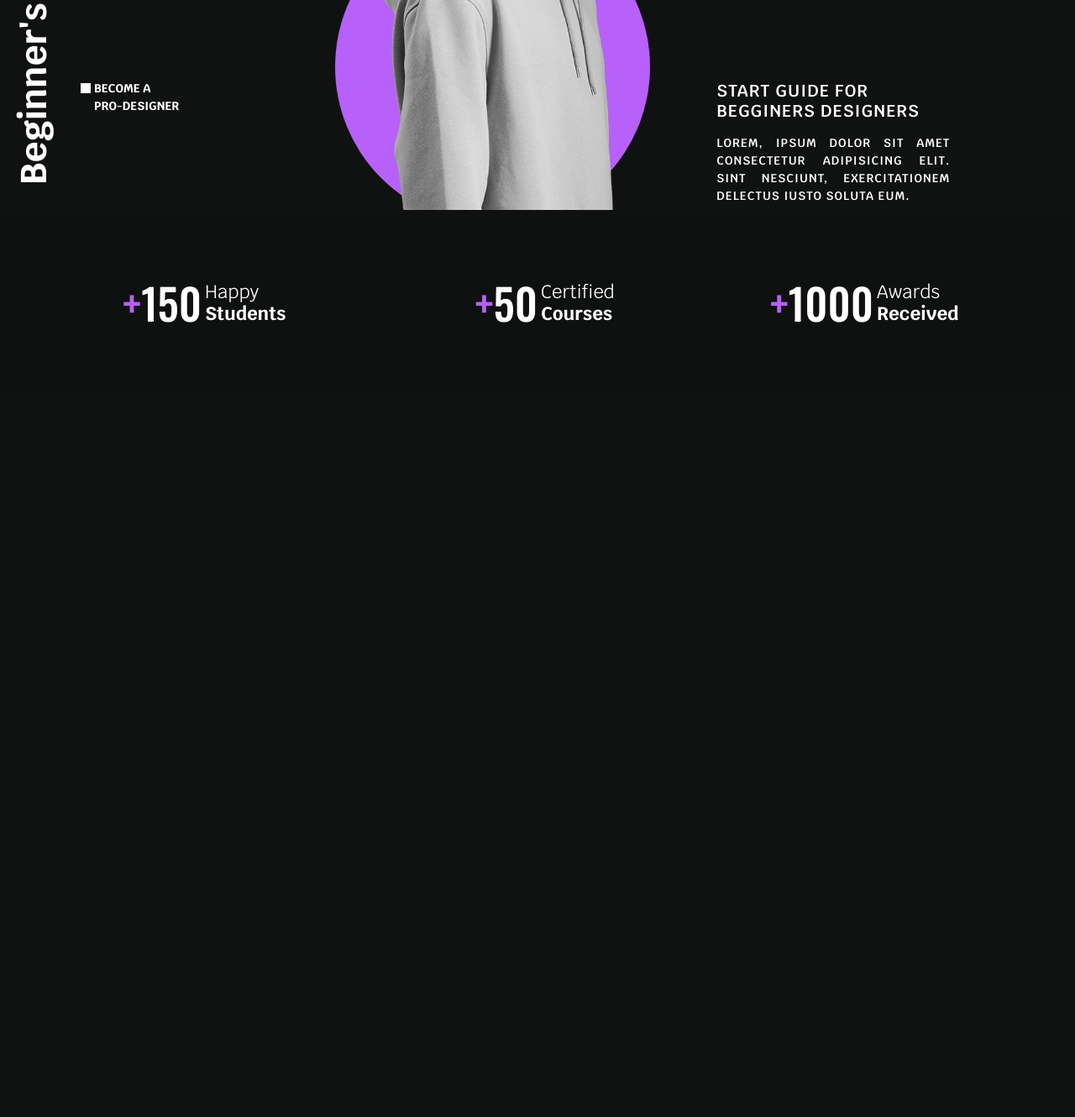
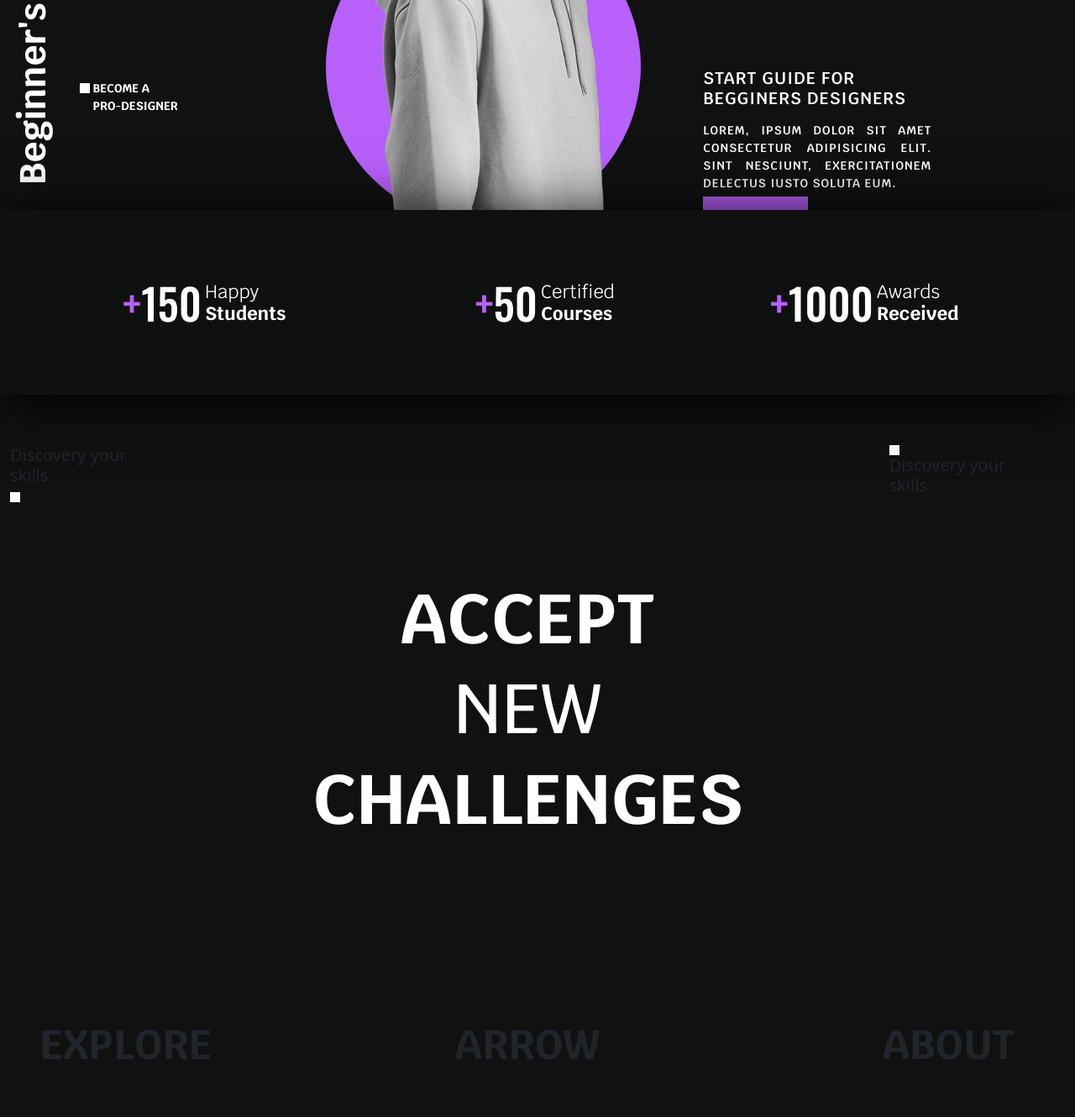
Before and after one commit to LeoCorbari/design-school, a plain HTML site: page index.html in a window 1280 px wide. Shown: the part 330-1660 px from the top of the page at 84% size. Before the commit the page ends 800 px from the top, so only its background shows below. Drawn offline with nearby package versions, Linux system fonts and the light colour scheme.

Commit message:
add section new-challenges

```diff
--- a/index.html
+++ b/index.html
@@ -91,7 +91,7 @@
 
     <section id="banner-section" class="banner-section hv-100">
       <div class="container-fluid">
-        <div class="row row-banner">
+        <div class="row row-banner w-100">
           <div class="col-lg-3 col-md-6 col-sm-6">
             <div class="row">
               <div class="col-lg-12 col-md-6 col-sm6">
@@ -129,9 +129,7 @@
               </div>
               <div class="row">
                 <div class="row">
-                  <div
-                    class="col-lg-9 col-md-12 col-sm-12 py-md-5 py-sm-5 col-text-banner"
-                  >
+                  <div class="col-lg-9 col-md-12 col-sm-12 col-text-banner">
                     <h3 class="text-header-banner">
                       Start guide for begginers Designers
                     </h3>
@@ -160,7 +158,7 @@
 
     <div class="container-fluid">
       <div
-        class="row row-indices d-flex justify-content-evenly text-center position-absolute align-items-center w-100"
+        class="row row-indices d-flex justify-content-evenly text-center position-absolute align-items-center w-100 shadow"
       >
         <div class="col-lg-3 col-md-12 col-sm-12 d-flex">
           <div class="col-lg-6 col-md-6 col-sm-6 text-end align-self-center">
@@ -207,6 +205,43 @@
       </div>
     </div>
 
+    <!-- New Challenges Section -->
+
+    <section id="new-challenges-section" class="new-challenges-section">
+      <div class="container-fluid">
+        <div class="row row-new-challenges">
+          <div class="row">
+            <div class="col-lg-2 col-md-6 col-sm-6">
+              <h5>Discovery your skills</h5>
+              <div class="square"></div>
+            </div>
+            <div
+              class="col-lg-8 col-md-12 col-sm-12 text-center align-self-end"
+            >
+              <h1>Accept</h1>
+              <h2>New</h2>
+              <h1>Challenges</h1>
+            </div>
+            <div class="col-lg-2 col-md-6 col-sm-6">
+              <div class="square"></div>
+              <h5>Discovery your skills</h5>
+            </div>
+          </div>
+          <div class="row align-items-end p-5">
+            <div class="col-lg-4 col-md-12 col-sm-12 text-start">
+              <h3>Explore</h3>
+            </div>
+            <div class="col-lg-4 col-md-12 col-sm-12 text-center">
+              <h3>Arrow</h3>
+            </div>
+            <div class="col-lg-4 col-md-12 col-sm-12 text-end">
+              <h3>About</h3>
+            </div>
+          </div>
+        </div>
+      </div>
+    </section>
+
     <!-- Bootstrap -->
 
     <script
--- a/style.css
+++ b/style.css
@@ -181,6 +181,10 @@ body {
   font-size: 51px;
 }
 
+.shadow {
+  box-shadow: 0 0.5rem 4rem rgba(0, 0, 0, 3.15) !important;
+}
+
 .row-indices h6 {
   font-family: "Krub", sans-serif;
   font-weight: 400;
@@ -190,10 +194,40 @@ body {
 
 .row-indices h5 {
   font-family: "Krub", sans-serif;
-  font-family: "Krub", sans-serif;
   font-weight: bold;
   color: #fff;
   font-size: 22px;
+}
+
+.new-challenges-section {
+  margin-top: 130px;
+}
+
+.row-new-challenges {
+  height: 100vh;
+}
+
+.row-new-challenges h1 {
+  color: #fff;
+  text-transform: uppercase;
+  font-family: "Krub", sans-serif;
+  font-weight: bold;
+  font-size: 83px;
+}
+
+.row-new-challenges h2 {
+  color: #fff;
+  text-transform: uppercase;
+  font-family: "Krub", sans-serif;
+  font-size: 83px;
+}
+
+.row-new-challenges h3 {
+  text-transform: uppercase;
+  font-family: "Krub", sans-serif;
+  font-size: 49px;
+  font-weight: bold;
+  color: 252525;
 }
 
 @media (max-width: 992px) {
```
Also changed, not shown: assets/oval-img.png (deleted).
